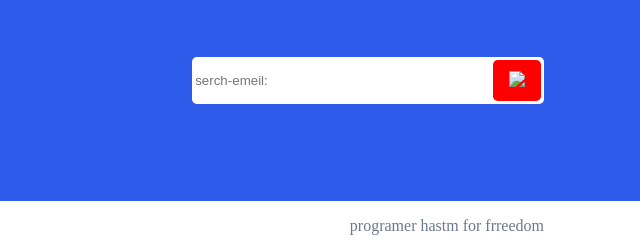
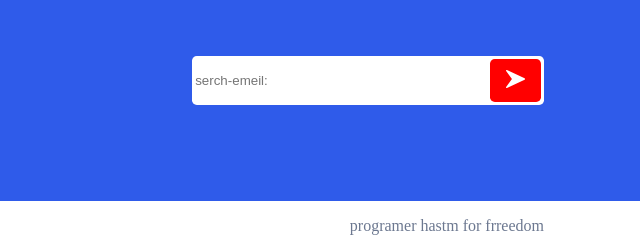
Before and after one commit to alireza-shokri/project-flex-box, a plain HTML site: page index.html in a window 1280 px wide. Shown: the part 3008-3248 px from the top of the page, 640-1280 px from the left. Drawn offline with Linux system fonts and the light colour scheme; files whose address does not match are found by name; a web font is replaced by a local one.

Commit message:
Update index.html

```diff
--- a/index.html
+++ b/index.html
@@ -158,7 +158,7 @@
                         <div class="footer-cherch">
                             <input type="email" name="email" id="" placeholder="serch-emeil:" class="footer-input">
                             <button class="btten">
-                                <img src="images/right-arrow.svg">
+                                <img src="right-arrow.svg">
                             </button>
                         </div>
                     </div>
```
